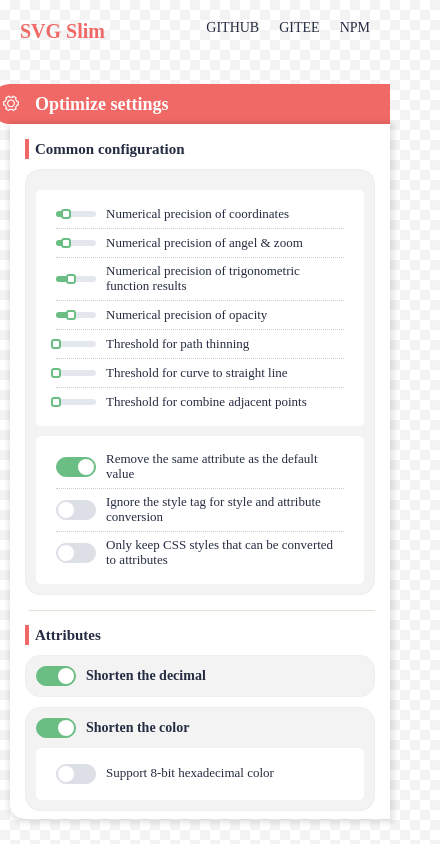
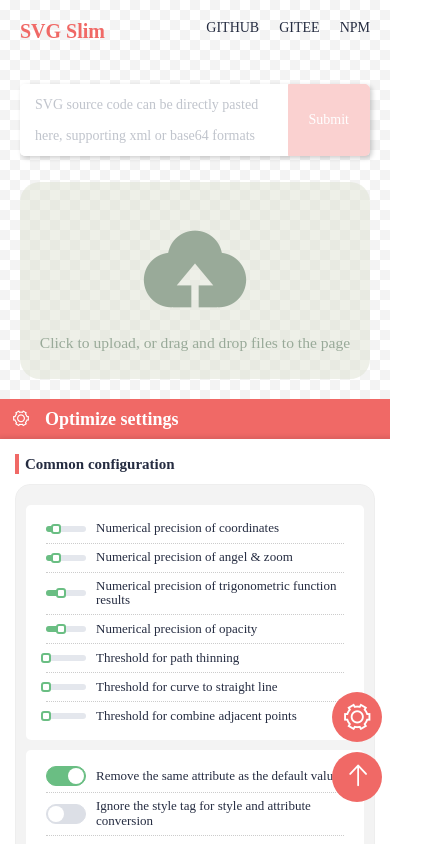
Before and after one commit to benboba/svg-slim-web, a Vue app: page / in a window 390 px wide. Shown: the top 844 px of the page, 440 px wide, since content can reach past the window. Built offline with nearby package versions, Linux system fonts and the light colour scheme.

Commit message:
finished

```diff
--- a/package.json
+++ b/package.json
@@ -1,6 +1,5 @@
 {
   "name": "svg-slim-web",
-  "sideEffects": false,
   "version": "1.0.0",
   "main": "index.html",
   "repository": "git@github.com:benboba/svg-slim-web.git",
--- a/src/components/Side.vue
+++ b/src/components/Side.vue
@@ -1,5 +1,9 @@
 <template>
 	<div id="side" :class="visible ? '' : 'hidden'">
+		<span class="fixer">
+			<a href="#side"><i class="el-icon-setting"/></a>
+			<a href="#list"><i class="el-icon-top"/></a>
+		</span>
 		<h1 @mouseenter="hover(true)" @mouseleave="hover(false)" @click="toggle"><i :class="isHover ? visible ? 'el-icon-caret-right' : 'el-icon-caret-left' : 'el-icon-setting'"/>Optimize settings</h1>
 		<config/>
 	</div>
@@ -42,6 +46,7 @@ export default Vue.extend({
 	top: 10vh;
 	transition: right .7s;
 	width: 400px;
+	z-index: 2;
 }
 
 #side.hidden {
@@ -72,4 +77,54 @@ export default Vue.extend({
 #side h1 i {
 	margin-right: 15px;
 }
+
+#side .fixer {
+	bottom: 5vh;
+	display: none;
+	position: fixed;
+	right: 2vw;
+	z-index: 2;
+}
+
+#side .fixer a {
+	background-color: #f06966;
+	border-radius: 50%;
+	color: #fff;
+	display: block;
+	margin-top: 10px;
+	padding: 10px;
+	text-align: center;
+	text-decoration: none;
+}
+
+#side .fixer a:hover {
+	background-color: #f1ac9d;
+}
+
+#side .fixer i {
+	display: block;
+	font-size: 30px;
+}
+
+@media screen and (max-width: 768px) {
+	#side {
+		margin-top: 5vmin;
+		position: static;
+		width: auto;
+	}
+
+	#side >>> #config {
+		margin-left: 0!important;
+		width: auto;
+	}
+
+	#side h1 {
+		border-radius: 0;
+		pointer-events: none;
+	}
+
+	#side .fixer {
+		display: block;
+	}
+}
 </style>
--- a/src/components/SvgList.vue
+++ b/src/components/SvgList.vue
@@ -5,7 +5,7 @@
 			<el-button type="primary" :disabled="!inputText.trim()" @click="submitText">Submit</el-button>
 		</div>
 		<section class="upload">
-			<span class="tips"><i class="el-icon-upload"/>Click to upload, or drag and drop files to the page</span>
+			<div class="tips"><i class="el-icon-upload"/>Click to upload, or drag and drop files to the page</div>
 			<form ref="uploadForm"><input type="file" accept="image/svg+xml" @change="upload" multiple/></form>
 		</section>
 		<section class="item" v-for="(item, key) in list" :key="key">
@@ -212,45 +212,46 @@ export default Vue.extend({
 .upload {
 	background: #dee2d180;
 	border-radius: 20px;
-	height: 20vh;
 	overflow: hidden;
 	position: relative;
 	transition: height .7s;
 }
 
-.upload:last-child {
-	height: 50vh;
-}
-
 .upload .tips {
 	color: #9a9;
-	font-size: 2vh;
+	font-size: 2vmin;
+	padding: 5vmin;
 	pointer-events: none;
-	position: absolute;
 	text-align: center;
-	transition: font-size .7s;
-	width: 100%;
+	transition: all .7s;
 }
 
 .upload:last-child .tips {
-	font-size: 4vh;
+	font-size: 4vmin;
+	padding: 7vmin 5vmin;
 }
 
 .upload .tips i {
 	display: block;
-	font-size: 10vh;
-	margin: 2vh auto;
+	font-size: 20vmin;
+	margin: 0 auto 2vmin;
 	transition: all .7s;
 }
 
 .upload:last-child .tips i {
-	font-size: 30vh;
-	margin: 5vh auto 3vh;
+	font-size: 30vmin;
+}
+
+.upload form {
+	left: 0;
+	position: absolute;
+	top: 0;
+	width: 100%;
 }
 
 .upload input {
 	cursor: pointer;
-	font-size: 100vw;
+	font-size: 100vmin;
 	opacity: 0;
 	position: absolute;
 	right: 0;
@@ -378,4 +379,15 @@ export default Vue.extend({
 .input .el-button {
 	border-radius: 0 5px 5px 0;
 }
+
+@media screen and (max-width: 768px) {
+	#list,
+	#list.noside {
+		padding-right: 20px;
+	}
+
+	.history {
+		display: none;
+	}
+}
 </style>
--- a/webpack.config.js
+++ b/webpack.config.js
@@ -4,9 +4,6 @@ const VueLoaderPlugin = require('vue-loader/lib/plugin');
 
 module.exports = {
 	mode: 'production',
-	optimization: {
-		usedExports: true,
-	},
 	entry: './src/app.ts',
 	node: {
 		fs: "empty",
```
Also changed, not shown: 2 other files (tests, documents, lock files or other folders).
